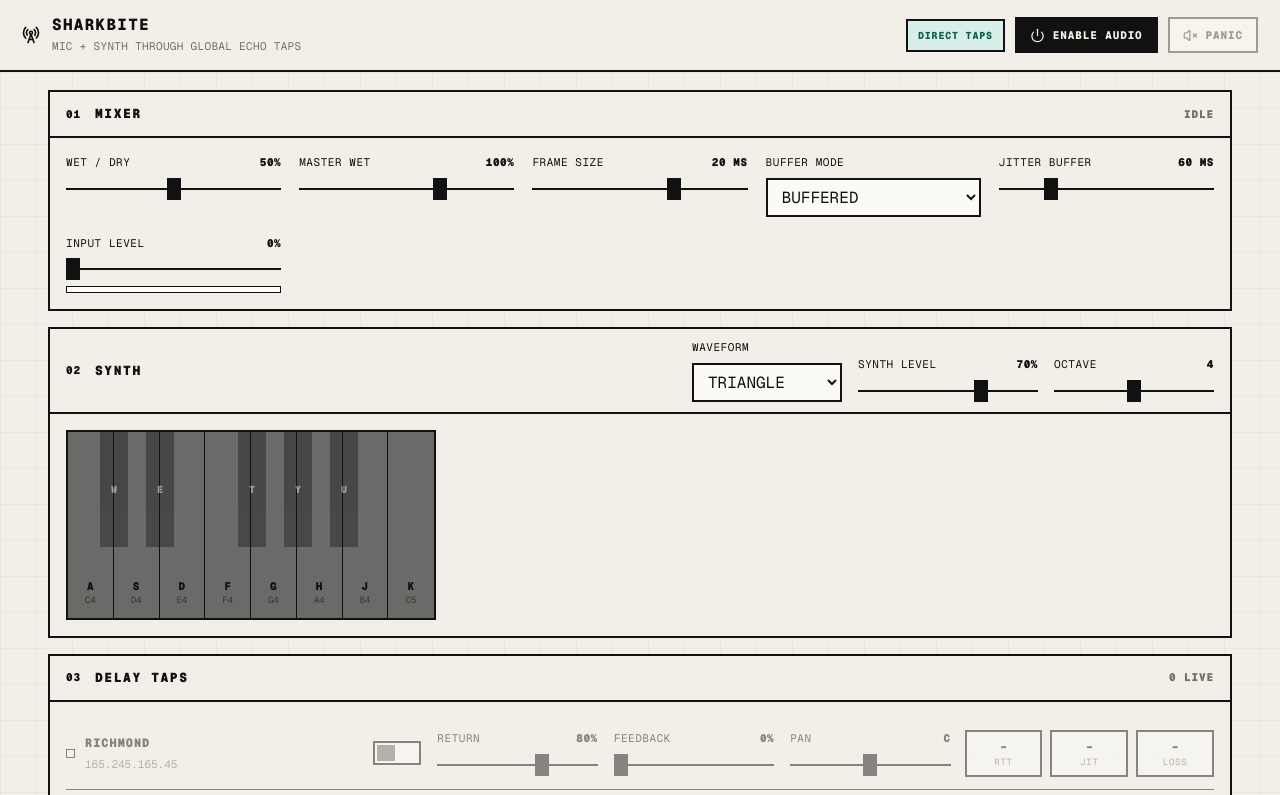
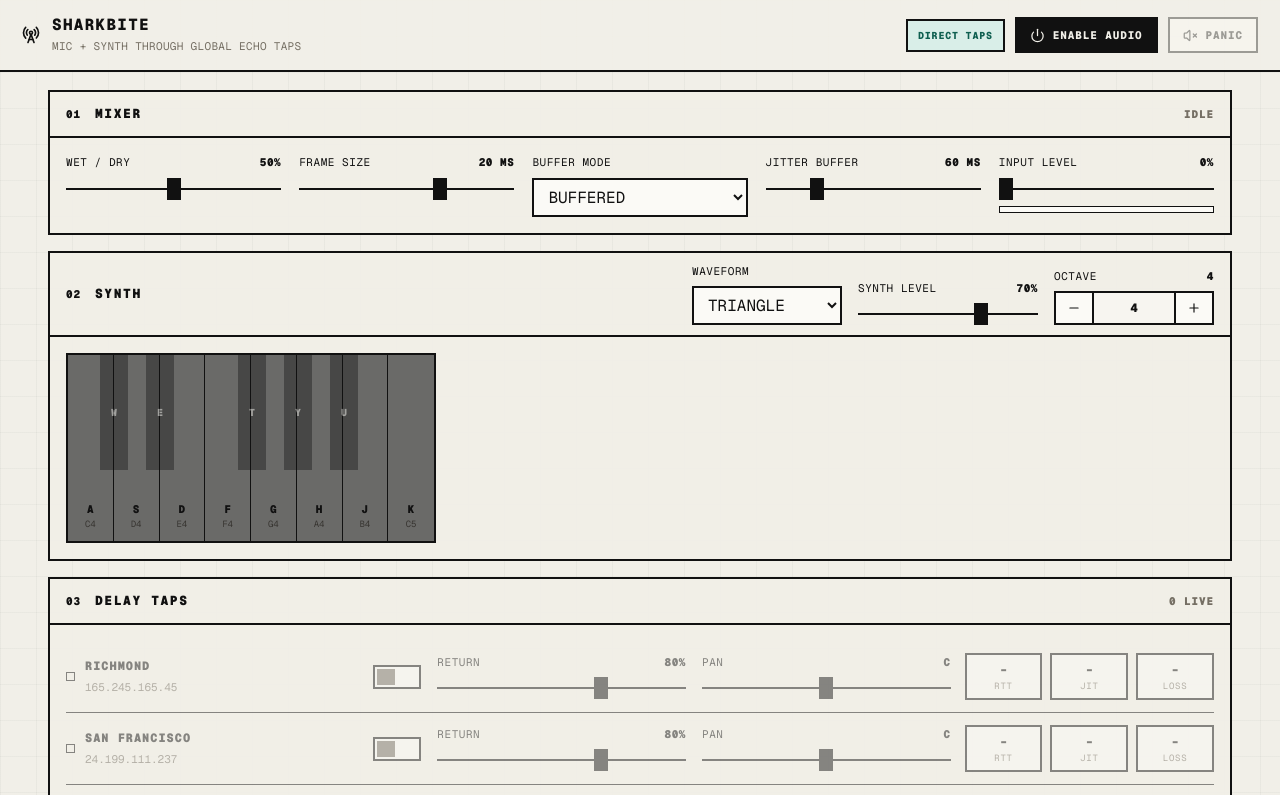
Before and after one commit to eastmountaincode/sharkbite-next, a Next.js app: page / in a window 1280 px wide. Shown: the top 795 px of the page. Built offline with nearby package versions, Linux system fonts and the light colour scheme.

Commit message:
Simplify Sharkbite pedal controls

```diff
--- a/src/components/sharkbite/sharkbite-app.tsx
+++ b/src/components/sharkbite/sharkbite-app.tsx
@@ -1,6 +1,6 @@
 "use client";
 
-import { Power, RadioTower, VolumeX } from "lucide-react";
+import { Minus, Plus, Power, RadioTower, VolumeX } from "lucide-react";
 import { useCallback, useEffect, useRef, useState, useSyncExternalStore } from "react";
 import { DEFAULT_TAP_SETTINGS, FRAME_SIZES_MS, TAPS, type FrameSizeMs, type TapId } from "@/config/taps";
 import { AudioEngine } from "@/lib/audio/audio-engine";
@@ -17,6 +17,10 @@ const INITIAL_STATUS: EngineStatus = {
   micEnabled: false,
   message: "Idle. Audio engine is not started.",
 };
+
+const MIN_OCTAVE = 2;
+const MAX_OCTAVE = 6;
+const MASTER_WET_LEVEL = 1;
 
 function subscribeToConnectionMode() {
   return () => {};
@@ -63,7 +67,6 @@ export function SharkbiteApp() {
   const [vu, setVu] = useState(0);
 
   const [wetDry, setWetDryState] = useState(50);
-  const [masterWet, setMasterWetState] = useState(100);
   const [frameSize, setFrameSizeState] = useState<FrameSizeMs>(20);
   const [bufferMode, setBufferModeState] = useState<BufferMode>("buffered");
   const [jitterBuffer, setJitterBufferState] = useState(60);
@@ -115,21 +118,16 @@ export function SharkbiteApp() {
       frameMs: frameSize,
       inputLevel: inputLevel / 100,
       jitterBufferMs: jitterBuffer,
-      masterWet: masterWet / 100,
+      masterWet: MASTER_WET_LEVEL,
       synthLevel: synthLevel / 100,
       wetDry: wetDry / 100,
     });
     engine.setSynth(waveform, synthLevel / 100);
-  }, [bufferMode, frameSize, getEngine, inputLevel, jitterBuffer, masterWet, synthLevel, waveform, wetDry]);
+  }, [bufferMode, frameSize, getEngine, inputLevel, jitterBuffer, synthLevel, waveform, wetDry]);
 
   const updateWetDry = (value: number) => {
     setWetDryState(value);
-    getEngine().setWetDry(value / 100, masterWet / 100);
-  };
-
-  const updateMasterWet = (value: number) => {
-    setMasterWetState(value);
-    getEngine().setWetDry(wetDry / 100, value / 100);
+    getEngine().setWetDry(value / 100, MASTER_WET_LEVEL);
   };
 
   const updateFrameSize = (index: number) => {
@@ -163,6 +161,10 @@ export function SharkbiteApp() {
   const updateSynthLevel = (value: number) => {
     setSynthLevelState(value);
     getEngine().setSynth(waveform, value / 100);
+  };
+
+  const nudgeOctave = (direction: -1 | 1) => {
+    setOctaveState((current) => Math.min(MAX_OCTAVE, Math.max(MIN_OCTAVE, current + direction)));
   };
 
   const updateTap = (id: TapId, next: TapSettings) => {
@@ -247,14 +249,6 @@ export function SharkbiteApp() {
           <div className={styles.controlGrid}>
             <RangeControl label="Wet / Dry" max={100} min={0} value={wetDry} valueLabel={`${wetDry}%`} onChange={updateWetDry} />
             <RangeControl
-              label="Master Wet"
-              max={150}
-              min={0}
-              value={masterWet}
-              valueLabel={`${masterWet}%`}
-              onChange={updateMasterWet}
-            />
-            <RangeControl
               label="Frame Size"
               max={3}
               min={0}
@@ -311,15 +305,33 @@ export function SharkbiteApp() {
                 valueLabel={`${synthLevel}%`}
                 onChange={updateSynthLevel}
               />
-              <RangeControl
-                label="Octave"
-                max={6}
-                min={2}
-                step={1}
-                value={octave}
-                valueLabel={`${octave}`}
-                onChange={setOctaveState}
-              />
+              <div className={styles.stepperControl}>
+                <span className={styles.controlLabel}>
+                  Octave
+                  <b>{octave}</b>
+                </span>
+                <div aria-label="Octave" className={styles.stepper} role="group">
+                  <button
+                    aria-label="Lower octave"
+                    className={styles.stepperButton}
+                    disabled={octave <= MIN_OCTAVE}
+                    type="button"
+                    onClick={() => nudgeOctave(-1)}
+                  >
+                    <Minus aria-hidden="true" size={14} />
+                  </button>
+                  <span className={styles.stepperValue}>{octave}</span>
+                  <button
+                    aria-label="Raise octave"
+                    className={styles.stepperButton}
+                    disabled={octave >= MAX_OCTAVE}
+                    type="button"
+                    onClick={() => nudgeOctave(1)}
+                  >
+                    <Plus aria-hidden="true" size={14} />
+                  </button>
+                </div>
+              </div>
             </div>
           }
         >
--- a/src/components/sharkbite/sharkbite.module.css
+++ b/src/components/sharkbite/sharkbite.module.css
@@ -210,6 +210,61 @@
   grid-template-columns: minmax(130px, 150px) minmax(140px, 180px) minmax(120px, 160px);
 }
 
+.stepperControl {
+  display: flex;
+  flex-direction: column;
+  gap: 7px;
+  min-width: 0;
+}
+
+.stepper {
+  border: 2px solid var(--line);
+  display: grid;
+  grid-template-columns: 38px minmax(42px, 1fr) 38px;
+  min-height: 34px;
+}
+
+.stepperButton {
+  align-items: center;
+  background: var(--panel);
+  border: 0;
+  color: var(--foreground);
+  cursor: pointer;
+  display: inline-flex;
+  justify-content: center;
+  min-width: 0;
+  padding: 0;
+}
+
+.stepperButton:first-child {
+  border-right: 2px solid var(--line);
+}
+
+.stepperButton:last-child {
+  border-left: 2px solid var(--line);
+}
+
+.stepperButton:not(:disabled):hover {
+  background: var(--accent);
+  color: #ffffff;
+}
+
+.stepperButton:disabled {
+  color: var(--muted);
+  cursor: not-allowed;
+  opacity: 0.45;
+}
+
+.stepperValue {
+  align-items: center;
+  background: rgba(255, 255, 255, 0.38);
+  display: flex;
+  font-size: 12px;
+  font-variant-numeric: tabular-nums;
+  font-weight: 850;
+  justify-content: center;
+}
+
 .keyboard {
   background: var(--line);
   border: 2px solid var(--line);
@@ -372,7 +427,7 @@
 .tapControls {
   display: grid;
   gap: 16px;
-  grid-template-columns: repeat(3, minmax(90px, 1fr));
+  grid-template-columns: repeat(2, minmax(90px, 1fr));
 }
 
 .metricGrid {
--- a/src/components/sharkbite/tap-row.tsx
+++ b/src/components/sharkbite/tap-row.tsx
@@ -55,14 +55,6 @@ export function TapRow({ tap, metrics, settings, onToggle, onSettingsChange }: T
           onChange={(value) => onSettingsChange({ ...settings, returnLevel: value / 100 })}
         />
         <RangeControl
-          label="Feedback"
-          max={95}
-          min={0}
-          value={Math.round(settings.feedback * 100)}
-          valueLabel={`${Math.round(settings.feedback * 100)}%`}
-          onChange={(value) => onSettingsChange({ ...settings, feedback: value / 100 })}
-        />
-        <RangeControl
           label="Pan"
           max={100}
           min={-100}
```
